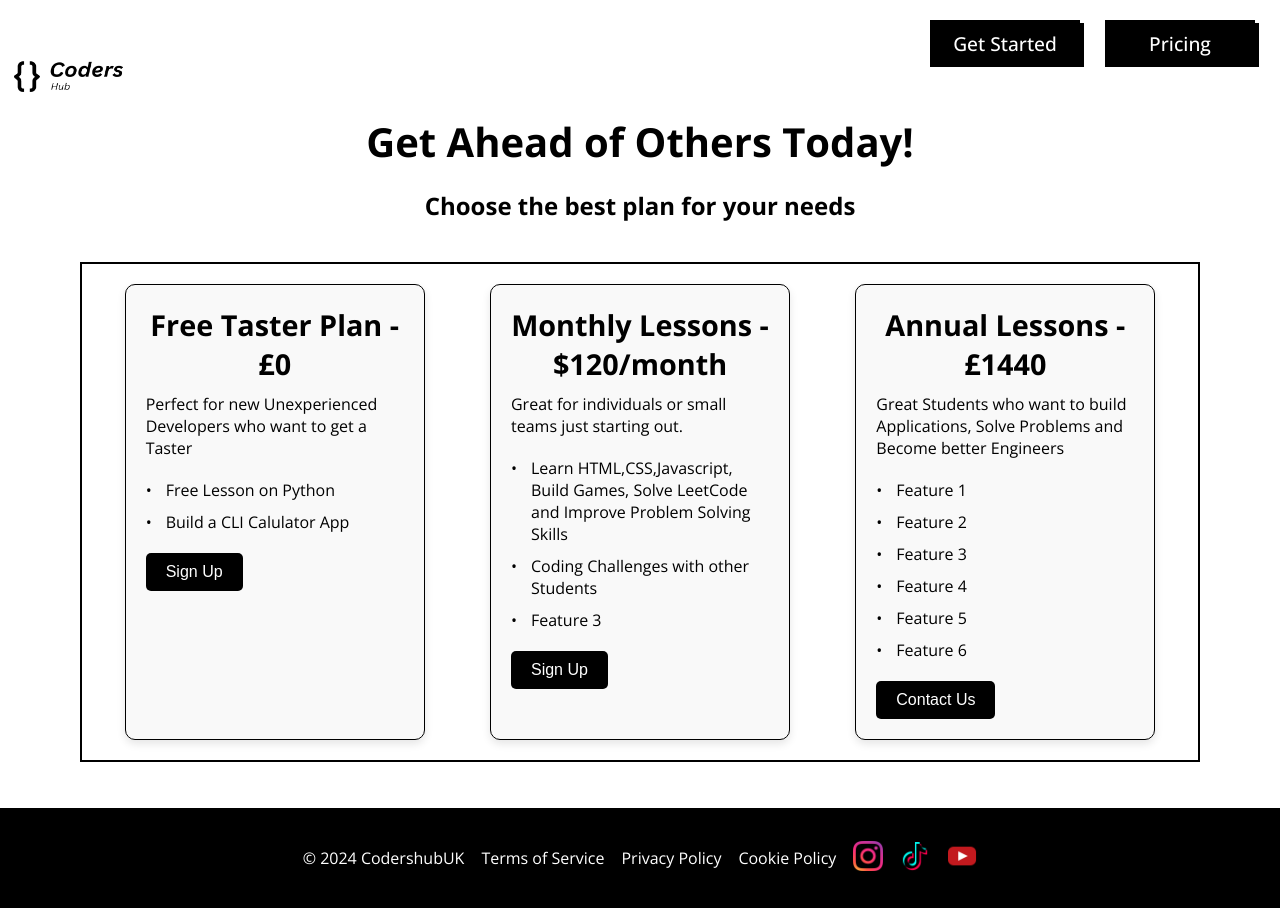
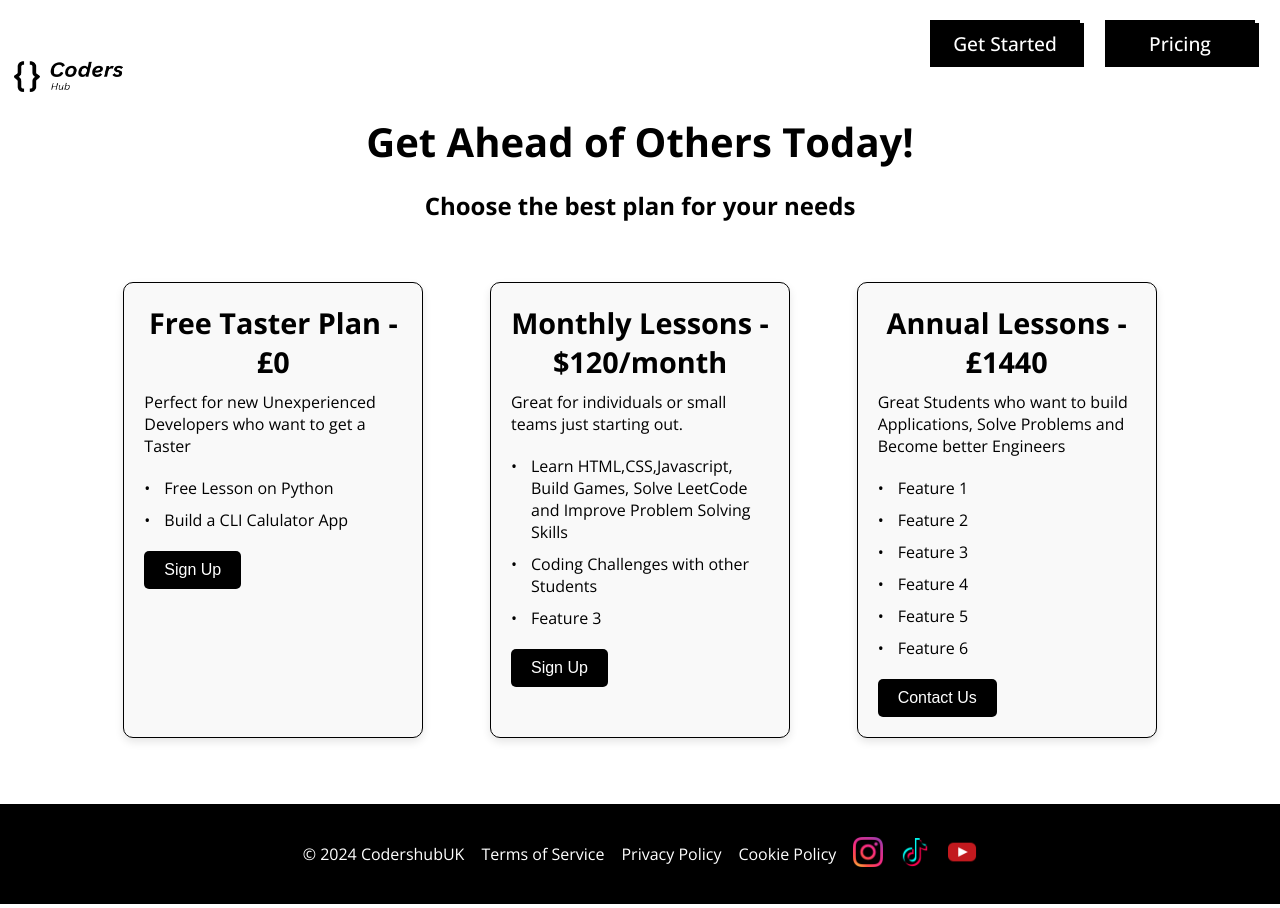
Before and after one commit to Pythonwithsean/CodershubUk, a React (Vite) app in the folder CodershubApp/: page /pricing in a window 1280 px wide. Built offline with nearby package versions, Linux system fonts and the light colour scheme.

Commit message:
Changes to Navbar Button

```diff
--- a/CodershubApp/src/App.css
+++ b/CodershubApp/src/App.css
@@ -8,9 +8,6 @@
   top: 0;
 
 }
-
-
-
 
 .Moving-pic{
   width: 100%;
--- a/CodershubApp/src/styles/Navbar.css
+++ b/CodershubApp/src/styles/Navbar.css
@@ -58,7 +58,7 @@
     right: 36px;
     top: 36px;
     display: none;
-    background-color: #fff;
+    background-color: transparent;
   }
 
   .bm-menu-wrap{
--- a/CodershubApp/src/styles/pricingpage.css
+++ b/CodershubApp/src/styles/pricingpage.css
@@ -17,7 +17,6 @@ h3 {
   display: flex;
   justify-content: space-around;
   flex-wrap: wrap;
-  border: 2px solid black;
   gap: 20px;
   padding: 20px;
   height: max-content;
```
